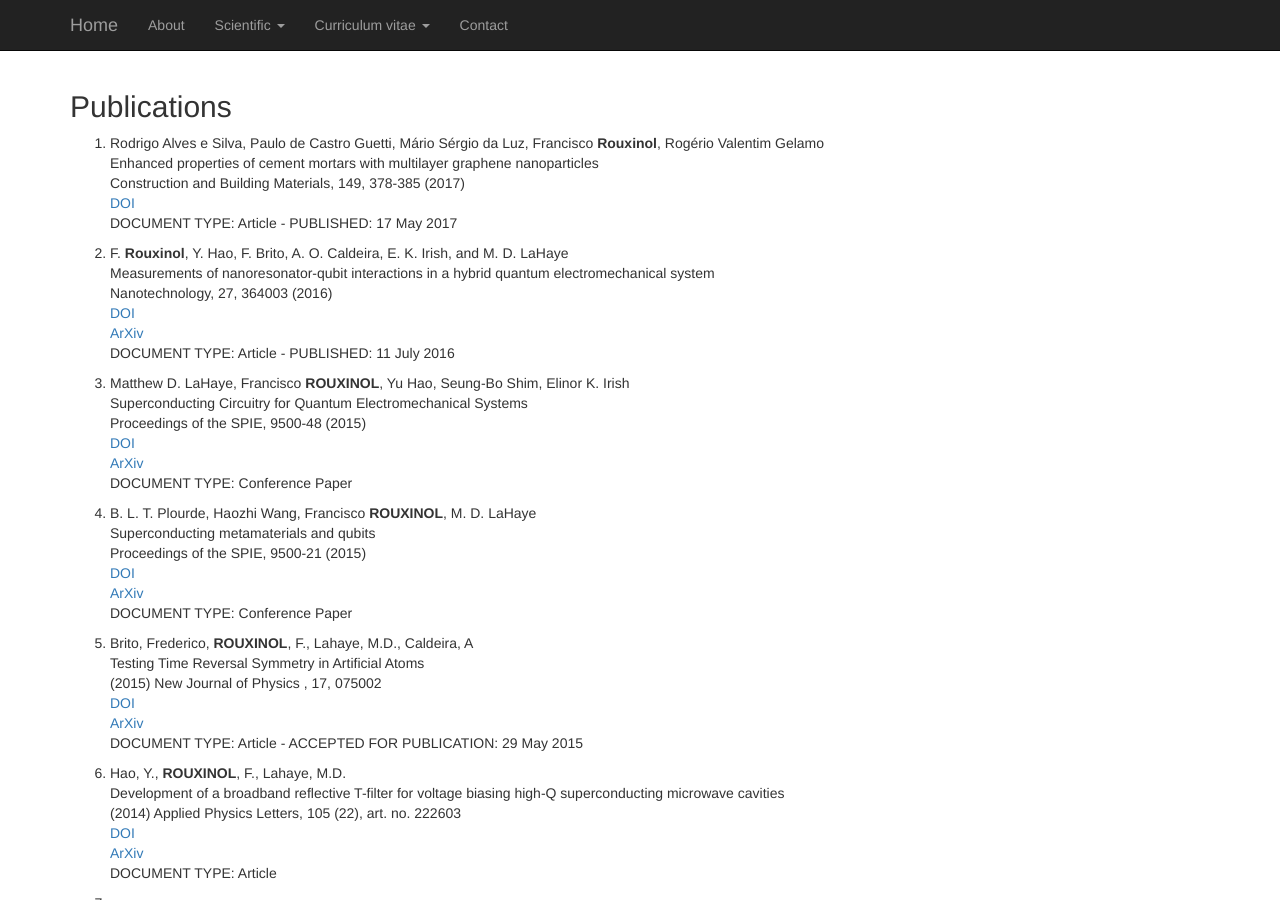
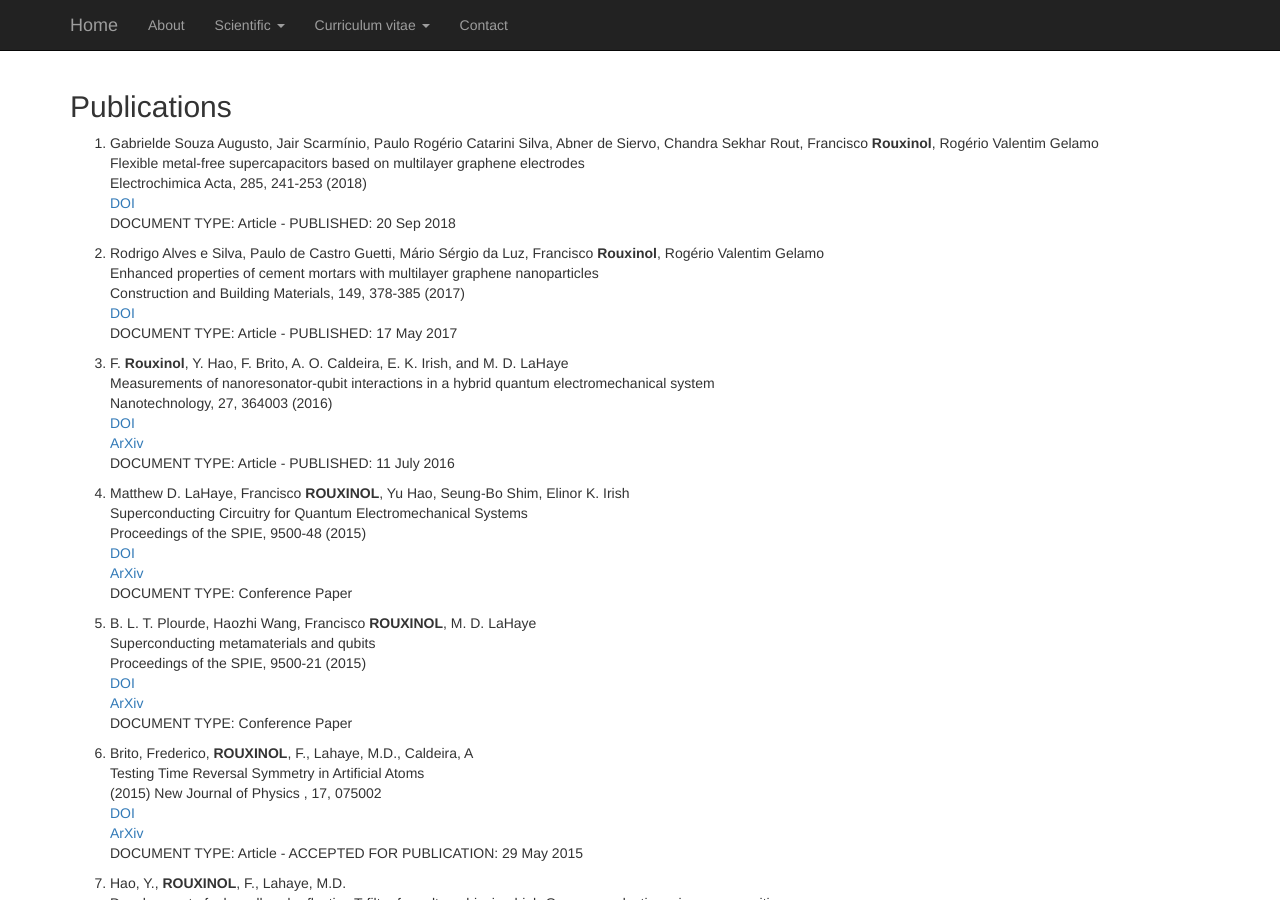
Before and after one commit to Rouxinol-Research-Lab/Rouxinol-Research-Lab.github.io, a Jekyll site: the page built from Papers.html, in a window 1280 px wide and 900 px high. Built offline with Jekyll 4.4.1, drawn with Linux system fonts in a browser that asks for light colours; Markdown is read by kramdown in place of the engine named in the settings.

Commit message:
Update Papers.html

```diff
--- a/Papers.html
+++ b/Papers.html
@@ -8,6 +8,13 @@ layout: default
 <ol class="list-unstyled">
 
   <ol>
+
+<li>
+	<p> Gabrielde Souza Augusto, Jair Scarmínio, Paulo Rogério Catarini Silva, Abner de Siervo, Chandra Sekhar Rout, Francisco <b>Rouxinol</b>, Rogério Valentim Gelamo <br /> Flexible metal-free supercapacitors based on multilayer graphene electrodes<br /> Electrochimica Acta, 285, 241-253 (2018) <br /> <a href="https://doi.org/10.1016/j.electacta.2018.07.223">DOI </a> <br />
+	DOCUMENT TYPE: Article - PUBLISHED: 20 Sep 2018 </br>
+    </p>
+</li>
+
 
 <li>
 	<p> Rodrigo Alves e Silva, Paulo de Castro Guetti, Mário Sérgio da Luz, Francisco <b>Rouxinol</b>, Rogério Valentim Gelamo <br /> Enhanced properties of cement mortars with multilayer graphene nanoparticles<br /> Construction and Building Materials, 149, 378-385 (2017) <br /> <a href="http://dx.doi.org/10.1016/j.conbuildmat.2017.05.146">DOI </a> <br />
```
